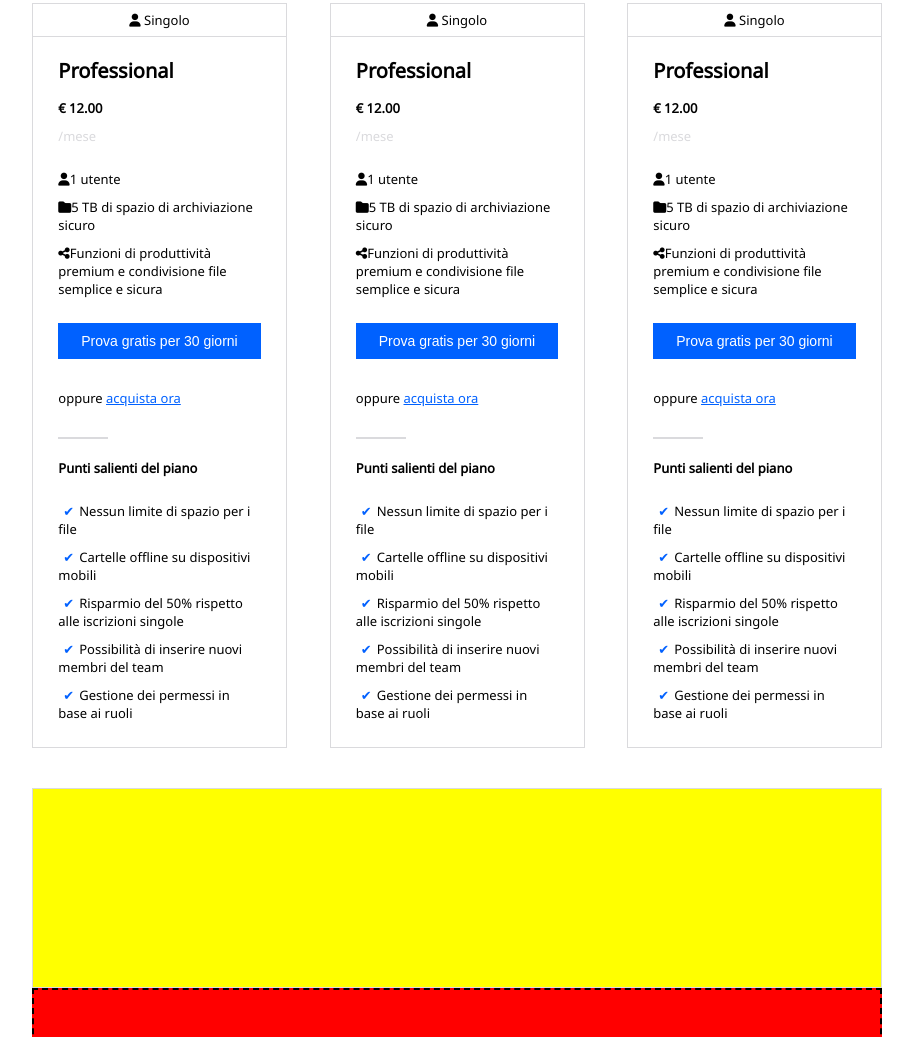
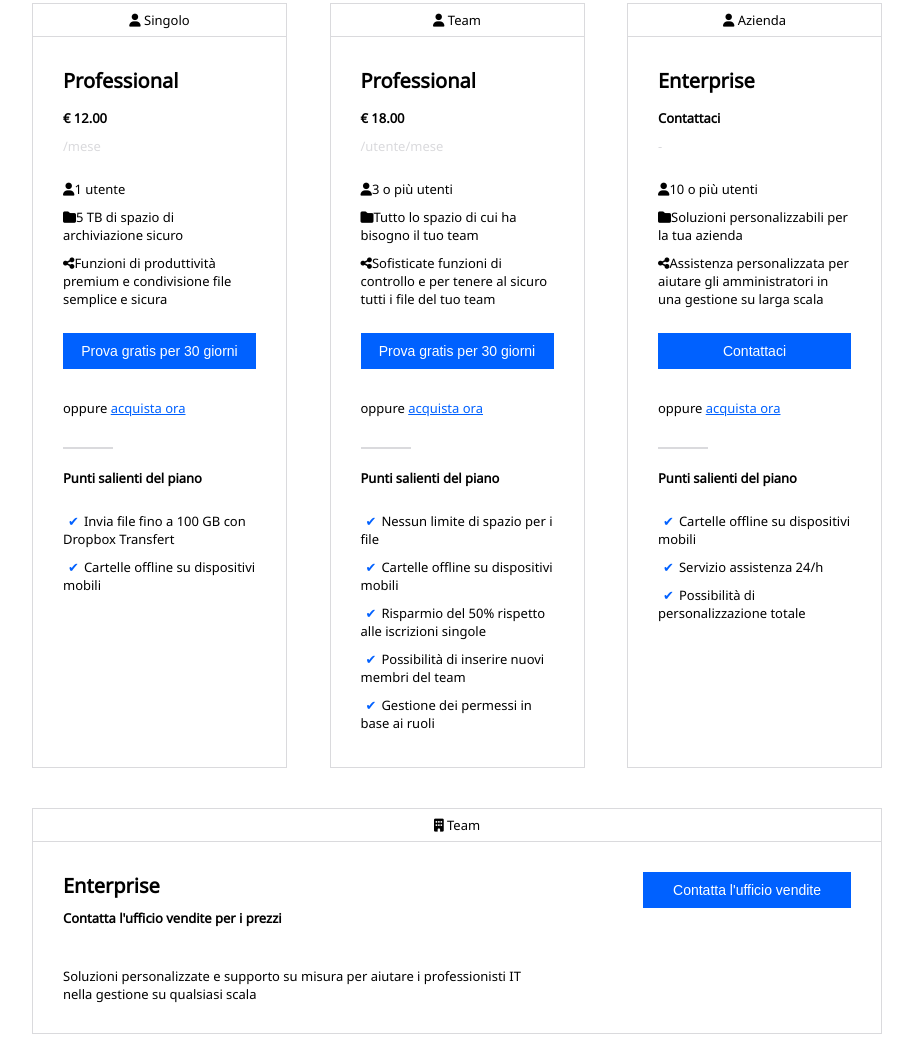
Before and after one commit to pietro-giordano/htmlcss-dropbox, a plain HTML site: page index.html in a window 1280 px wide. Shown: the part 846-1883 px from the top of the page, without its empty margins (183-1096 px from the left). Drawn offline with Linux system fonts and the light colour scheme.

Commit message:
avanzamento main

```diff
--- a/css/style.css
+++ b/css/style.css
@@ -154,7 +154,6 @@ main {
 
 .price-card-bottom {
       width: 100%;
-      height: 200px;
       margin-top: 40px;
 }
 
@@ -163,8 +162,7 @@ main {
 }
 
 .container-card {
-      width: 80%;
-      margin: 0 auto;
+      margin: 30px;
 }
 
 .user-price-card {
@@ -175,7 +173,7 @@ main {
 
 .container-card h3 {
       font-size: 20px;
-      padding: 20px 0 10px;
+      padding-bottom: 10px;
 }
 
 .container-card .price {
@@ -222,8 +220,28 @@ main {
       padding: 5px;
 }
 
-/* ----------- */
+.price-card-bottom .container-card {
+      display: flex;
+      justify-content: space-between;
+      align-items: flex-start;
+}
+
+.price-card-bottom .container-card button {
+      padding: 10px 30px;
+}
+
+.enterprise {
+      width: 60%;
+}
+
+.enterprise div {
+      padding-top: 40px;
+}
+
+/* partner */
 .main-partner {
+      margin-top: 120px;
+      margin-bottom: 120px;
       height: 700px;
 }
 
--- a/index.html
+++ b/index.html
@@ -65,7 +65,7 @@
 
       <!-- MAIN  -->
       <main>
-            <div class="main-price-list container2">
+            <section class="main-price-list container2">
                   <h2>Trova il piano business che fa per te</h2>
 
                   <div class="billing">
@@ -111,11 +111,8 @@
                                           <h4>Punti salienti del piano</h4>
 
                                           <ul class="checked-list">
-                                                <li>Nessun limite di spazio per i file</li>
+                                                <li>Invia file fino a 100 GB con Dropbox Transfert</li>
                                                 <li>Cartelle offline su dispositivi mobili</li>
-                                                <li>Risparmio del 50% rispetto alle iscrizioni singole</li>
-                                                <li>Possibilità di inserire nuovi membri del team</li>
-                                                <li>Gestione dei permessi in base ai ruoli</li>
                                           </ul>
                                     </div>
                               </div>
@@ -124,20 +121,18 @@
                         <div class="price-card">
                               <div class="user-price-card">
                                     <i class="fa-solid fa-user"></i>
-                                    Singolo
+                                    Team
                               </div>
 
                               <div class="container-card">
                                     <h3>Professional</h3>
-                                    <div class="price">€ 12.00</div>
-                                    <div class="period">/mese</div>
+                                    <div class="price">€ 18.00</div>
+                                    <div class="period">/utente/mese</div>
 
                                     <ul class="fa-ul">
-                                          <li><span class="fa-li"></span><i class="fa-solid fa-user"></i></span>1 utente</li>
-                                          <li><span class="fa-li"></span><i class="fa-solid fa-folder"></i></span>5 TB di spazio di archiviazione
-                                                sicuro</li>
-                                          <li><span class="fa-li"></span><i class="fa-solid fa-share-nodes"></i></span>Funzioni di produttività
-                                                premium e condivisione file semplice e sicura</li>
+                                          <li><span class="fa-li"></span><i class="fa-solid fa-user"></i></span>3 o più utenti</li>
+                                          <li><span class="fa-li"></span><i class="fa-solid fa-folder"></i></span>Tutto lo spazio di cui ha bisogno il tuo team</li>
+                                          <li><span class="fa-li"></span><i class="fa-solid fa-share-nodes"></i></span>Sofisticate funzioni di controllo e per tenere al sicuro tutti i file del tuo team</li>
                                     </ul>
 
                                     <button class="blue-button">Prova gratis per 30 giorni</button>
@@ -166,23 +161,21 @@
                         <div class="price-card">
                               <div class="user-price-card">
                                     <i class="fa-solid fa-user"></i>
-                                    Singolo
+                                    Azienda
                               </div>
 
                               <div class="container-card">
-                                    <h3>Professional</h3>
-                                    <div class="price">€ 12.00</div>
-                                    <div class="period">/mese</div>
+                                    <h3>Enterprise</h3>
+                                    <div class="price">Contattaci</div>
+                                    <div class="period">-</div>
 
                                     <ul class="fa-ul">
-                                          <li><span class="fa-li"></span><i class="fa-solid fa-user"></i></span>1 utente</li>
-                                          <li><span class="fa-li"></span><i class="fa-solid fa-folder"></i></span>5 TB di spazio di archiviazione
-                                                sicuro</li>
-                                          <li><span class="fa-li"></span><i class="fa-solid fa-share-nodes"></i></span>Funzioni di produttività
-                                                premium e condivisione file semplice e sicura</li>
+                                          <li><span class="fa-li"></span><i class="fa-solid fa-user"></i></span>10 o più utenti</li>
+                                          <li><span class="fa-li"></span><i class="fa-solid fa-folder"></i></span>Soluzioni personalizzabili per la tua azienda</li>
+                                          <li><span class="fa-li"></span><i class="fa-solid fa-share-nodes"></i></span>Assistenza personalizzata per aiutare gli amministratori in una gestione su larga scala</li>
                                     </ul>
 
-                                    <button class="blue-button">Prova gratis per 30 giorni</button>
+                                    <button class="blue-button">Contattaci</button>
 
                                     <div class="buy-now">
                                           oppure
@@ -195,37 +188,48 @@
                                           <h4>Punti salienti del piano</h4>
 
                                           <ul class="checked-list">
-                                                <li>Nessun limite di spazio per i file</li>
                                                 <li>Cartelle offline su dispositivi mobili</li>
-                                                <li>Risparmio del 50% rispetto alle iscrizioni singole</li>
-                                                <li>Possibilità di inserire nuovi membri del team</li>
-                                                <li>Gestione dei permessi in base ai ruoli</li>
+                                                <li>Servizio assistenza 24/h</li>
+                                                <li>Possibilità di personalizzazione totale</li>
                                           </ul>
                                     </div>
                               </div>
                         </div>
                   </div>
 
-                  <div class="price-card-bottom yellow">
+                  <div class="price-card-bottom">
+                        <div class="user-price-card">
+                              <i class="fa-solid fa-building"></i>
+                              Team
+                        </div>
 
+                        <div class="container-card">
+                              <div class="enterprise">
+                                    <h3>Enterprise</h3>
+                                    <h4>Contatta l'ufficio vendite per i prezzi</h4>
+                                    <div>Soluzioni personalizzate e supporto su misura per aiutare i professionisti IT nella gestione su qualsiasi scala</div>
+                              </div>
+
+                              <button class="blue-button">Contatta l'ufficio vendite</button>
+                        </div>
                   </div>
-            </div>
+            </section>
 
-            <div class="main-partner container2 border red">
+            <section class="main-partner container2 border red">
 
-            </div>
+            </section>
 
-            <div class="main-function container2 border blue">
+            <section class="main-function container2 border blue">
 
-            </div>
+            </section>
 
-            <div class="main-squares border green">
+            <section class="main-squares border green">
 
-            </div>
+            </section>
 
-            <div class="main-faq container2 border yellow">
+            <section class="main-faq container2 border yellow">
 
-            </div>
+            </section>
       </main>
 
       <!-- FOOTER  -->
```
